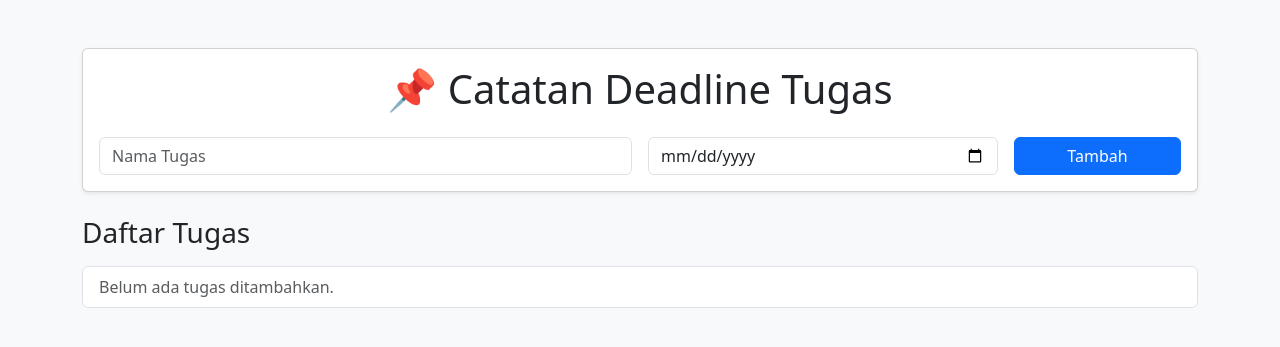
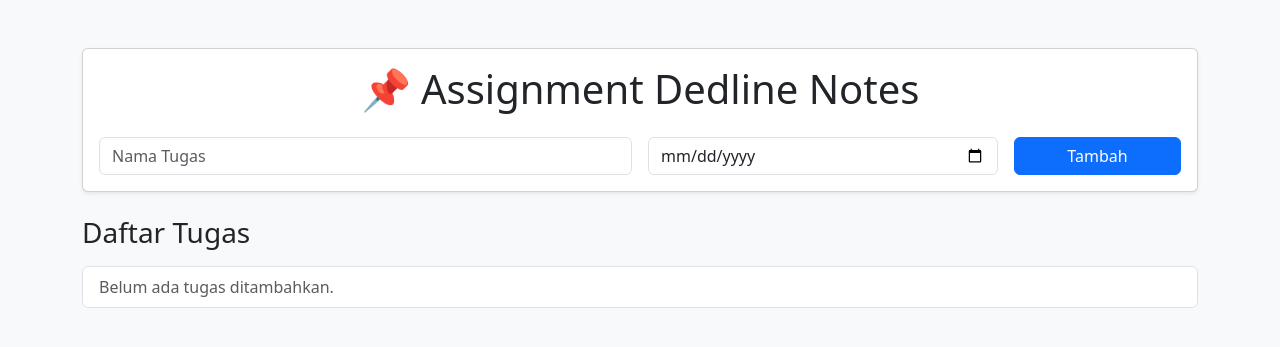
Before and after one commit to RndHanz/Assignment-Deadline-Notes-flask, a Flask app: page / in a window 1280 px wide. Shown: the top 347 px of the page. Run offline with Flask 3, Linux system fonts and the light colour scheme.

Commit message:
edited title

```diff
--- a/templates/index.html
+++ b/templates/index.html
@@ -3,14 +3,14 @@
   <head>
     <meta charset="UTF-8" />
     <meta name="viewport" content="width=device-width, initial-scale=1.0" />
-    <title>Catatan Deadline Tugas</title>
+    <title>Assignment Dedline Notes</title>
     <link href="https://cdn.jsdelivr.net/npm/bootstrap@5.3.2/dist/css/bootstrap.min.css" rel="stylesheet" />
   </head>
   <body class="bg-light">
     <div class="container py-5">
       <div class="card shadow-sm">
         <div class="card-body">
-          <h1 class="card-title mb-4 text-center">📌 Catatan Deadline Tugas</h1>
+          <h1 class="card-title mb-4 text-center">📌 Assignment Dedline Notes</h1>
           <form method="POST" action="/add" class="row g-3">
             <div class="col-md-6">
               <input type="text" name="title" class="form-control" placeholder="Nama Tugas" required />
```
